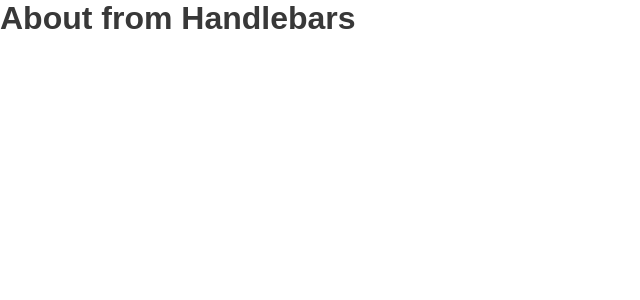
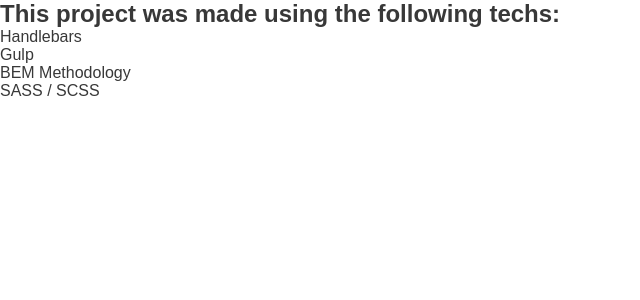
Before and after one commit to arthursvpb/hello-snorlax, a Node server app: page /about in a window 1280 px wide. Shown: the part 36-336 px from the top of the page, without its empty margins (0-640 px from the left). Run offline with Node 20, Linux system fonts and the light colour scheme; style sheets or scripts are compiled from the project's sources; some libraries are stand-ins or nearby versions.

Commit message:
add json import

```diff
--- /dev/null
+++ b/json/about.json
@@ -0,0 +1,4 @@
+{
+  "about": "This project was made using the following techs:",
+  "technologies": ["Handlebars", "Gulp", "BEM Methodology", "SASS / SCSS"]
+}
--- a/routes/index.js
+++ b/routes/index.js
@@ -1,13 +1,15 @@
 const { Router } = require('express');
 
 const router = Router();
+
+const about = require('../json/about.json');
 
 router.get('/', (req, res) => {
   res.render('home', { person: { name: 'Arthur' } });
 });
 
 router.get('/about', (req, res) => {
-  res.render('about');
+  res.render('about', about);
 });
 
 module.exports = router;
--- a/src/js/test.js
+++ /dev/null
@@ -1 +0,0 @@
-console.log('Test');
--- a/src/style/main.scss
+++ b/src/style/main.scss
@@ -13,10 +13,6 @@
   scroll-behavior: smooth;
 }
 
-ul {
-  list-style-type: none;
-}
-
 button {
   cursor: pointer;
 }
--- a/views/about.hbs
+++ b/views/about.hbs
@@ -1,3 +1,11 @@
 {{> nav}}
 
-<h1>About from Handlebars</h1>
+<h2>{{about}}</h2>
+
+<ul>
+    {{#each technologies}}
+        <li>
+            {{this}}
+        </li>
+    {{/each}}
+</ul>
--- a/views/home.hbs
+++ b/views/home.hbs
@@ -1,3 +1,3 @@
 {{> nav}}
 
-<h1>Home from Handlebars, {{person.name}}</h1>
+<h1>Hello World from Handlebars, {{person.name}}</h1>
--- a/views/partials/nav.hbs
+++ b/views/partials/nav.hbs
@@ -1,6 +1,10 @@
-<nav>
-    <ul>
-        <li><a href='/'>Home</a></li>
-        <li><a href='/about'>About</a></li>
-    </ul>
+<nav class="navbar">
+  <ul class="navbar__list">
+    <a class="navbar__link" href="/">
+      <li class="navbar__list-item">Home</li>
+    </a>
+    <a class="navbar__link" href="/about">
+      <li class="navbar__list-item">About</li>
+    </a>
+  </ul>
 </nav>
```
Also changed, not shown: src/style/nav.scss (added, +21 -0 lines).
